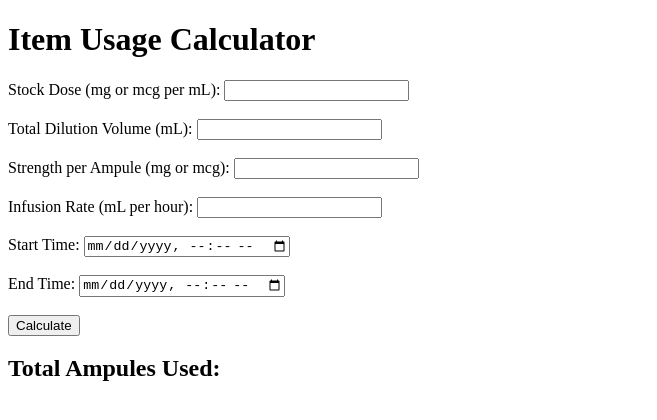
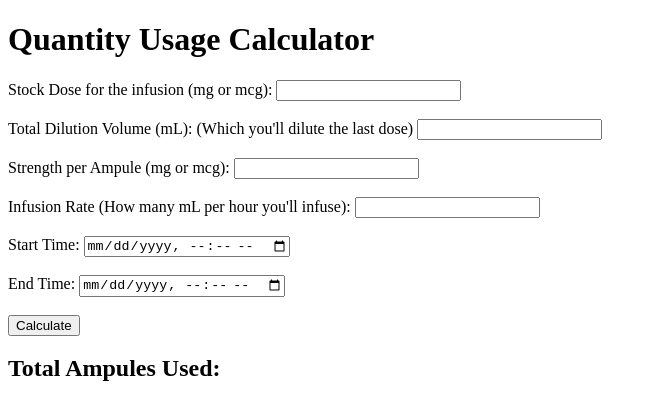
Before and after one commit to AbdelazizGedella/Calculator, a plain HTML site: page index.html in a window 1280 px wide. Shown: the whole page, without its empty margins (0-657 px from the left). Drawn offline with Linux system fonts and the light colour scheme.

Commit message:
Update index.html

```diff
--- a/index.html
+++ b/index.html
@@ -47,18 +47,18 @@
     </script>
 </head>
 <body>
-    <h1>Item Usage Calculator</h1>
+    <h1>Quantity Usage Calculator</h1>
 
-    <label for="stockDose">Stock Dose (mg or mcg per mL):</label>
+    <label for="stockDose">Stock Dose for the infusion (mg or mcg):</label>
     <input type="number" id="stockDose" step="0.01" required><br><br>
 
-    <label for="dilutionVolume">Total Dilution Volume (mL):</label>
+    <label for="dilutionVolume">Total Dilution Volume (mL): (Which you'll dilute the last dose)</label>
     <input type="number" id="dilutionVolume" step="0.01" required><br><br>
 
     <label for="strengthPerAmpule">Strength per Ampule (mg or mcg):</label>
     <input type="number" id="strengthPerAmpule" step="0.01" required><br><br>
 
-    <label for="infusionRate">Infusion Rate (mL per hour):</label>
+    <label for="infusionRate">Infusion Rate (How many  mL per hour you'll infuse): </label>
     <input type="number" id="infusionRate" step="0.01" required><br><br>
 
     <label for="startTime">Start Time:</label>
```
